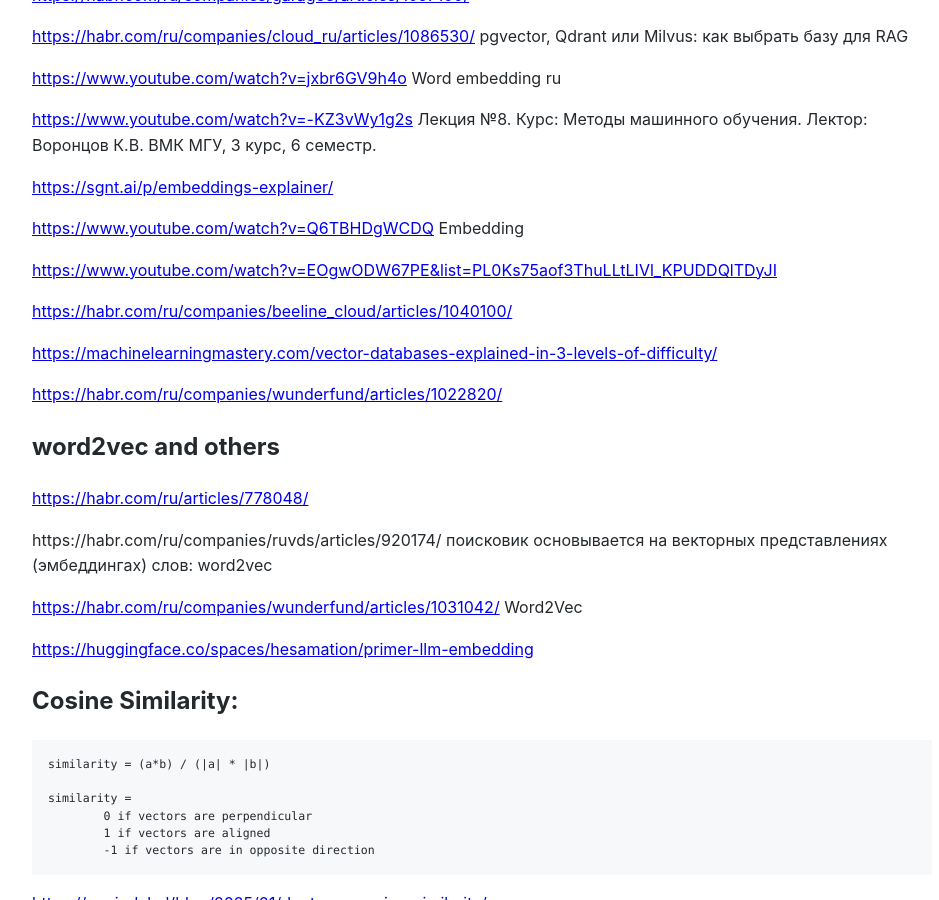
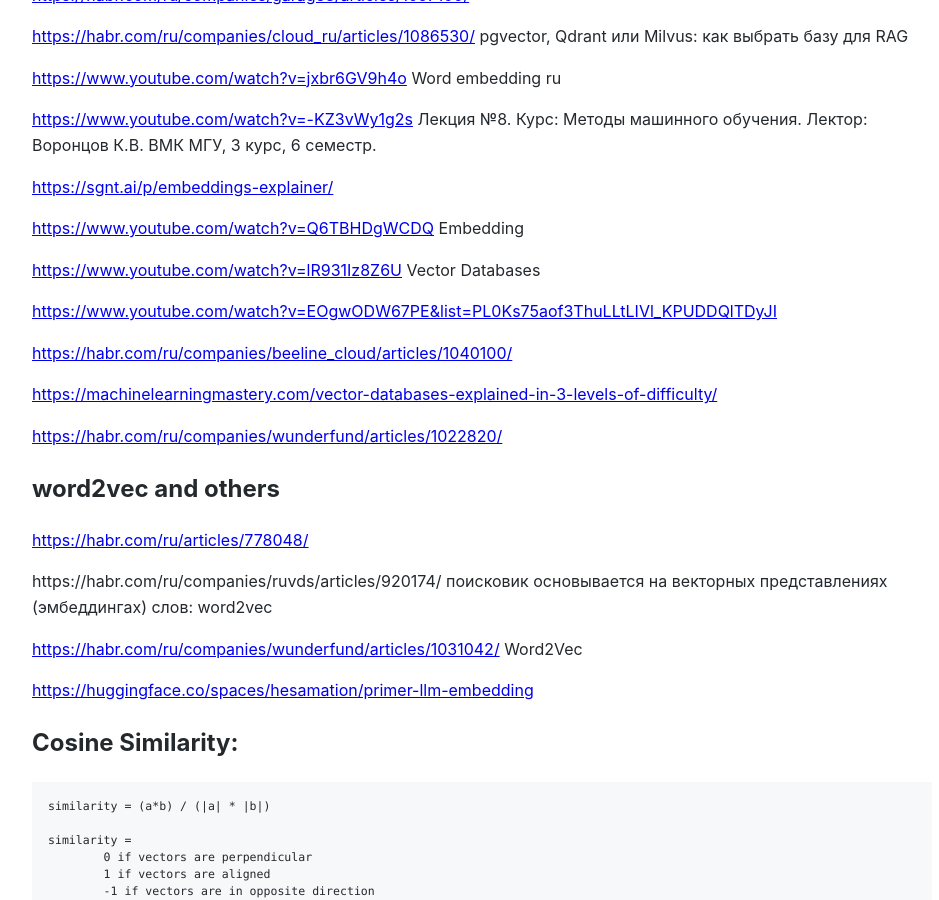
Before and after one commit to Michael-Lubinsky/michael-lubinsky.github.com, a Jekyll site: the page built from vector_db/vector_db.md, in a window 1280 px wide and 900 px high, scrolled down 2008 px. Shown: the whole window, without its empty margins (158-1097 px from the left). Built offline with Jekyll 4.4.1, drawn with Linux system fonts in a browser that asks for light colours; our own code applies the rules of GitHub Pages for plain Markdown files.

Commit message:
Add links to vector databases resources

```diff
--- a/vector_db/vector_db.md
+++ b/vector_db/vector_db.md
@@ -30,6 +30,8 @@
 <https://sgnt.ai/p/embeddings-explainer/>
 
 <https://www.youtube.com/watch?v=Q6TBHDgWCDQ> Embedding
+
+<https://www.youtube.com/watch?v=lR931Iz8Z6U> Vector Databases
 
 <https://www.youtube.com/watch?v=EOgwODW67PE&list=PL0Ks75aof3ThuLLtLIVl_KPUDDQlTDyJI>
 
```
